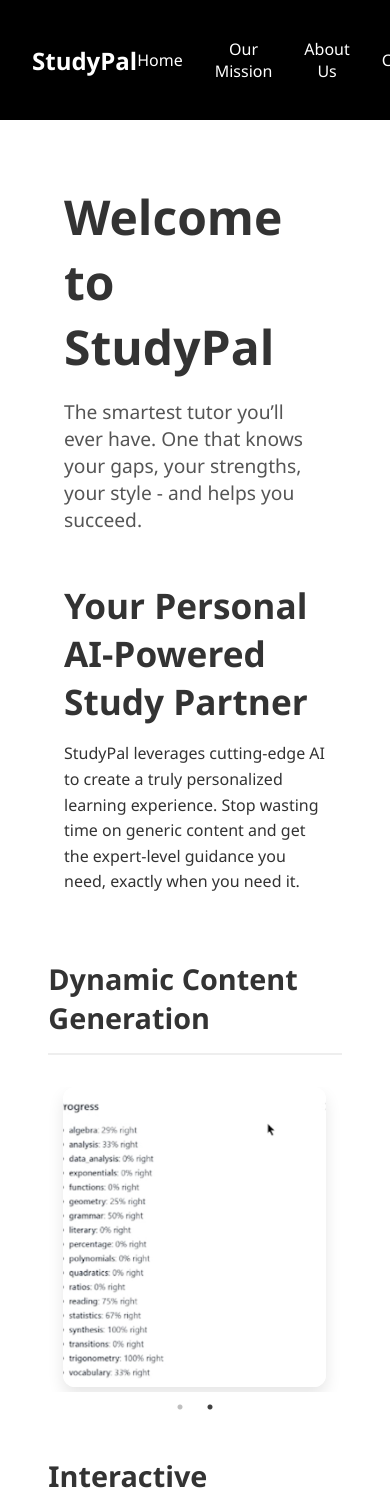
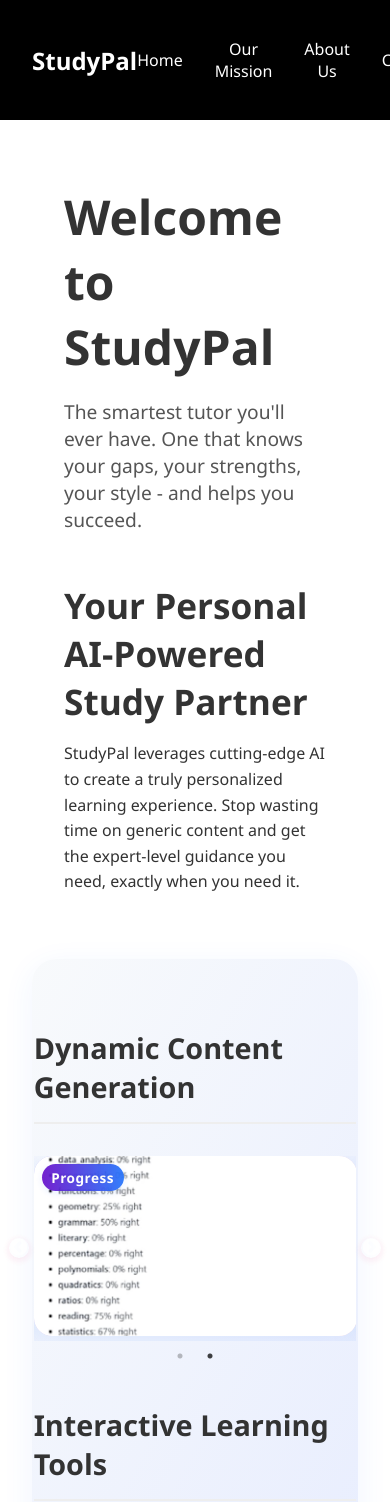
Before and after one commit to Satyam2303/StudyPal, a React (Create React App) app: page / in a window 390 px wide. Shown: the top 1502 px of the page. Built offline with nearby package versions, Linux system fonts and the light colour scheme.

Commit message:
Make homepage slider fancy with overlays, badges, custom arrows, and improved image fitting

```diff
--- a/src/Home.css
+++ b/src/Home.css
@@ -44,6 +44,16 @@
   margin-top: 4rem;
 }
 
+/* Fancy Slider Background */
+.fancy-slider-bg {
+  background: linear-gradient(120deg, #f8fafc 0%, #e0e7ff 100%);
+  border-radius: 24px;
+  box-shadow: 0 8px 32px rgba(37,117,252,0.07);
+  padding: 2.5rem 0 3.5rem 0;
+  margin-bottom: 2rem;
+  position: relative;
+}
+
 .slider-container {
   width: 90%;
   margin: 0 auto 4rem auto; /* Center the container and add space below */
@@ -57,31 +67,127 @@
   padding-bottom: 1rem;
 }
 
-.slide {
-  padding: 0 15px; /* Creates gutter space between slides */
-  box-sizing: border-box;
+.fancy-slide {
+  position: relative;
+  overflow: hidden;
+  border-radius: 18px;
+  box-shadow: 0 8px 32px rgba(37,117,252,0.10);
+  transition: transform 0.4s cubic-bezier(.23,1.01,.32,1), box-shadow 0.4s;
+  background: linear-gradient(120deg, #e0e7ff 0%, #fff 100%);
+}
+.fancy-slide:hover {
+  transform: scale(1.04) rotate(-1deg);
+  box-shadow: 0 16px 48px rgba(229,46,113,0.13);
+  z-index: 2;
+}
+.slide-overlay {
+  position: absolute;
+  top: 0; left: 0; right: 0; bottom: 0;
+  background: linear-gradient(120deg, rgba(106,17,203,0.08) 0%, rgba(229,46,113,0.10) 100%);
+  z-index: 1;
+  pointer-events: none;
 }
 
-.slide-image {
+.slide-image, .fancy-image {
   width: 100%;
-  height: 300px; /* Give a fixed height to the images */
-  object-fit: cover; /* This will cover the area, cropping if necessary */
-  border-radius: 12px;
-  box-shadow: 0 8px 16px rgba(0, 0, 0, 0.1);
-  transition: transform 0.3s ease-in-out;
+  height: 320px;
+  object-fit: cover;
+  object-position: center;
+  border-radius: 18px;
+  box-shadow: 0 4px 16px rgba(0,0,0,0.08);
+  transition: transform 0.4s cubic-bezier(.23,1.01,.32,1), box-shadow 0.4s;
+  position: relative;
+  z-index: 2;
+}
+.fancy-slide:hover .fancy-image {
+  transform: scale(1.07) translateY(-6px) rotate(1deg);
+  box-shadow: 0 12px 32px rgba(37,117,252,0.18);
 }
 
-.slide-image:hover {
-    transform: scale(1.03); /* Slight zoom effect on hover */
+.slide-badge {
+  position: absolute;
+  top: 18px;
+  left: 18px;
+  background: linear-gradient(90deg, #6a11cb 0%, #2575fc 100%);
+  color: #fff;
+  font-weight: bold;
+  font-size: 1rem;
+  padding: 0.4em 1.1em;
+  border-radius: 16px;
+  box-shadow: 0 2px 8px rgba(37,117,252,0.10);
+  z-index: 3;
+  letter-spacing: 0.5px;
+  opacity: 0.93;
+  pointer-events: none;
 }
 
-/* Customizing the slider dots */
-.slick-dots li button:before {
-    font-size: 12px;
-    color: #007bff;
+/* Custom Arrows */
+.custom-arrow {
+  position: absolute;
+  top: 50%;
+  z-index: 10;
+  width: 44px;
+  height: 44px;
+  background: linear-gradient(120deg, #e52e71 0%, #ff8a00 100%);
+  color: #fff;
+  border-radius: 50%;
+  display: flex !important;
+  align-items: center;
+  justify-content: center;
+  font-size: 2rem;
+  box-shadow: 0 2px 8px rgba(229,46,113,0.13);
+  cursor: pointer;
+  transform: translateY(-50%);
+  opacity: 0.92;
+  transition: background 0.2s, color 0.2s, box-shadow 0.2s;
+}
+.custom-arrow:hover {
+  background: linear-gradient(120deg, #2575fc 0%, #6a11cb 100%);
+  color: #fff;
+  box-shadow: 0 4px 16px rgba(37,117,252,0.18);
+}
+.left-arrow {
+  left: -22px;
+}
+.right-arrow {
+  right: -22px;
 }
 
+/* Fancy Dots */
+.slick-dots li button:before {
+  font-size: 16px;
+  color: #e52e71;
+  opacity: 0.6;
+  transition: color 0.2s, opacity 0.2s;
+}
 .slick-dots li.slick-active button:before {
-    color: #0056b3;
-    opacity: 1;
+  color: #2575fc;
+  opacity: 1;
 }
+
+/* Responsive Tweaks */
+@media (max-width: 600px) {
+  .slide-image, .fancy-image {
+    height: 180px;
+  }
+  .slider-container {
+    width: 99%;
+  }
+  .slide-badge {
+    font-size: 0.85rem;
+    padding: 0.3em 0.7em;
+    top: 8px;
+    left: 8px;
+  }
+  .custom-arrow {
+    width: 34px;
+    height: 34px;
+    font-size: 1.3rem;
+  }
+  .left-arrow {
+    left: -10px;
+  }
+  .right-arrow {
+    right: -10px;
+  }
+}
--- a/src/Home.js
+++ b/src/Home.js
@@ -20,62 +20,88 @@ import slider3_img1 from './assets/textbookstart.jpg';
 import slider3_img2 from './assets/textbooktopic.png';
 import slider3_img3 from './assets/textbook.jpg';
 
+// Custom Arrow for Slider
+const CustomArrow = (props) => {
+  const { className, style, onClick, direction } = props;
+  return (
+    <div
+      className={className + " custom-arrow" + (direction === 'left' ? ' left-arrow' : ' right-arrow')}
+      style={{ ...style }}
+      onClick={onClick}
+    >
+      {direction === 'left' ? (
+        <span>&#8592;</span>
+      ) : (
+        <span>&#8594;</span>
+      )}
+    </div>
+  );
+};
 
 const Home = () => {
   // Settings for the first slider (2 images)
   const settings_2_slides = {
     dots: true,
     infinite: true,
-    speed: 500,
+    speed: 700,
     slidesToShow: 2,
     slidesToScroll: 1,
     autoplay: true,
     autoplaySpeed: 3000,
+    nextArrow: <CustomArrow direction="right" />,
+    prevArrow: <CustomArrow direction="left" />,
     responsive: [
-        {
-          breakpoint: 768,
-          settings: {
-            slidesToShow: 1,
-          }
-        }
-      ]
+      {
+        breakpoint: 768,
+        settings: {
+          slidesToShow: 1,
+        },
+      },
+    ],
   };
 
   // Settings for the second and third sliders (3 images)
   const settings_3_slides = {
     dots: true,
     infinite: true,
-    speed: 500,
+    speed: 700,
     slidesToShow: 3,
     slidesToScroll: 1,
     autoplay: true,
     autoplaySpeed: 3500,
+    nextArrow: <CustomArrow direction="right" />,
+    prevArrow: <CustomArrow direction="left" />,
     responsive: [
       {
         breakpoint: 1024,
         settings: {
           slidesToShow: 2,
-        }
+        },
       },
       {
         breakpoint: 600,
         settings: {
           slidesToShow: 1,
-        }
-      }
-    ]
+        },
+      },
+    ],
   };
 
   const slider1_images = [slider1_img1, slider1_img2];
   const slider2_images = [slider2_img1, slider2_img2, slider2_img3];
   const slider3_images = [slider3_img1, slider3_img2, slider3_img3];
 
+  // Helper for badges
+  const slider1_badges = ["Dashboard", "Progress"];
+  const slider2_badges = ["Math Quiz", "Quiz", "Test Progress"];
+  const slider3_badges = ["Textbook Start", "Textbook Topic", "Textbook"];
+
   return (
     <div className="home-page">
       <header className="home-header">
         <h1>Welcome to StudyPal</h1>
         <p>
-          The smartest tutor you’ll ever have. One that knows your gaps, your
+          The smartest tutor you'll ever have. One that knows your gaps, your
           strengths, your style - and helps you succeed.
         </p>
       </header>
@@ -90,15 +116,16 @@ const Home = () => {
       </section>
 
       {/* --- Sliders Section --- */}
-      <section className="sliders-section">
-
+      <section className="sliders-section fancy-slider-bg">
         {/* Slider 1 */}
         <div className="slider-container">
           <h3>Dynamic Content Generation</h3>
           <Slider {...settings_2_slides}>
             {slider1_images.map((img, index) => (
-              <div key={index} className="slide">
-                <img src={img} alt={`Slide ${index + 1}`} className="slide-image" />
+              <div key={index} className="slide fancy-slide">
+                <div className="slide-overlay"></div>
+                <img src={img} alt={`Slide ${index + 1}`} className="slide-image fancy-image" />
+                <span className="slide-badge">{slider1_badges[index]}</span>
               </div>
             ))}
           </Slider>
@@ -109,8 +136,10 @@ const Home = () => {
           <h3>Interactive Learning Tools</h3>
           <Slider {...settings_3_slides}>
             {slider2_images.map((img, index) => (
-              <div key={index} className="slide">
-                <img src={img} alt={`Slide ${index + 1}`} className="slide-image" />
+              <div key={index} className="slide fancy-slide">
+                <div className="slide-overlay"></div>
+                <img src={img} alt={`Slide ${index + 1}`} className="slide-image fancy-image" />
+                <span className="slide-badge">{slider2_badges[index]}</span>
               </div>
             ))}
           </Slider>
@@ -121,13 +150,14 @@ const Home = () => {
           <h3>Personalized Study Paths</h3>
           <Slider {...settings_3_slides}>
             {slider3_images.map((img, index) => (
-              <div key={index} className="slide">
-                <img src={img} alt={`Slide ${index + 1}`} className="slide-image" />
+              <div key={index} className="slide fancy-slide">
+                <div className="slide-overlay"></div>
+                <img src={img} alt={`Slide ${index + 1}`} className="slide-image fancy-image" />
+                <span className="slide-badge">{slider3_badges[index]}</span>
               </div>
             ))}
           </Slider>
         </div>
-
       </section>
     </div>
   );
```
